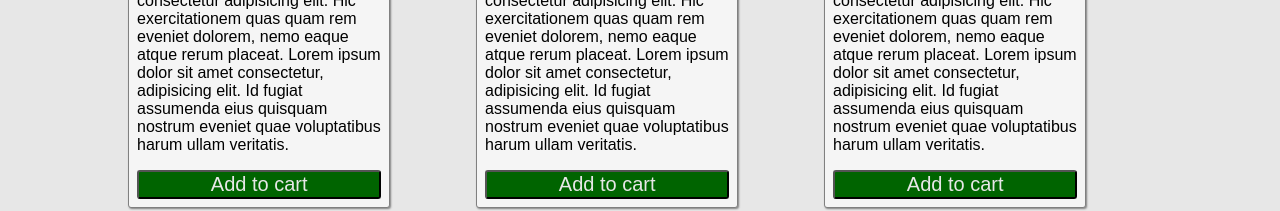
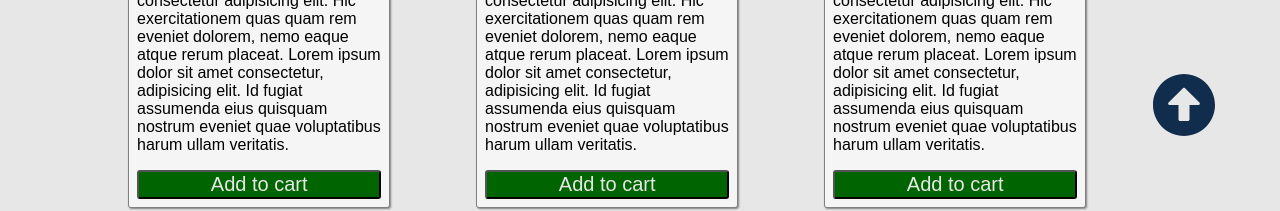
Before and after one commit to adrianklivecz/offgrid-angular-petproject, an Angular app: page / in a window 1280 px wide. Shown: the part 560-771 px from the top of the page. Built offline with nearby package versions, Linux system fonts and the light colour scheme.

Commit message:
feat: create back-to-top arrow

```diff
--- a/src/app/app.component.html
+++ b/src/app/app.component.html
@@ -1,4 +1,5 @@
 <div id="app-container">
     <app-header></app-header>
     <app-product-list></app-product-list>
+    <app-back-to-top-arrow></app-back-to-top-arrow>
 </div>
--- a/src/app/app.module.ts
+++ b/src/app/app.module.ts
@@ -7,9 +7,10 @@ import { AppComponent } from './app.component';
 import { HeaderComponent } from './header/header.component';
 import { ProductListComponent } from './product-list/product-list.component';
 import { ProductListItemComponent } from './product-list-item/product-list-item.component';
+import { BackToTopArrowComponent } from './back-to-top-arrow/back-to-top-arrow.component';
 
 @NgModule({
-  declarations: [AppComponent, HeaderComponent, ProductListComponent, ProductListItemComponent],
+  declarations: [AppComponent, HeaderComponent, ProductListComponent, ProductListItemComponent, BackToTopArrowComponent],
   imports: [BrowserModule, AppRoutingModule, FontAwesomeModule],
   providers: [],
   bootstrap: [AppComponent],
--- /dev/null
+++ b/src/app/back-to-top-arrow/back-to-top-arrow.component.html
@@ -0,0 +1,5 @@
+<section class="back-to-top-arrow">
+    <a href="#top">
+        <fa-icon [icon]="faArrowAltCircleUp"></fa-icon>
+    </a>
+</section>
--- /dev/null
+++ b/src/app/back-to-top-arrow/back-to-top-arrow.component.scss
@@ -0,0 +1,12 @@
+@import "../variables";
+
+.back-to-top-arrow {
+  position: fixed;
+  bottom: 6rem;
+  right: 4rem;
+  font-size: 4rem;
+
+  a {
+    color: $logo-color;
+  }
+}
--- /dev/null
+++ b/src/app/back-to-top-arrow/back-to-top-arrow.component.ts
@@ -0,0 +1,11 @@
+import { Component } from '@angular/core';
+import { faArrowAltCircleUp } from '@fortawesome/free-solid-svg-icons';
+
+@Component({
+  selector: 'app-back-to-top-arrow',
+  templateUrl: './back-to-top-arrow.component.html',
+  styleUrls: ['./back-to-top-arrow.component.scss'],
+})
+export class BackToTopArrowComponent {
+  faArrowAltCircleUp = faArrowAltCircleUp;
+}
```
Also changed, not shown: 1 other file (tests, documents, lock files or other folders).
